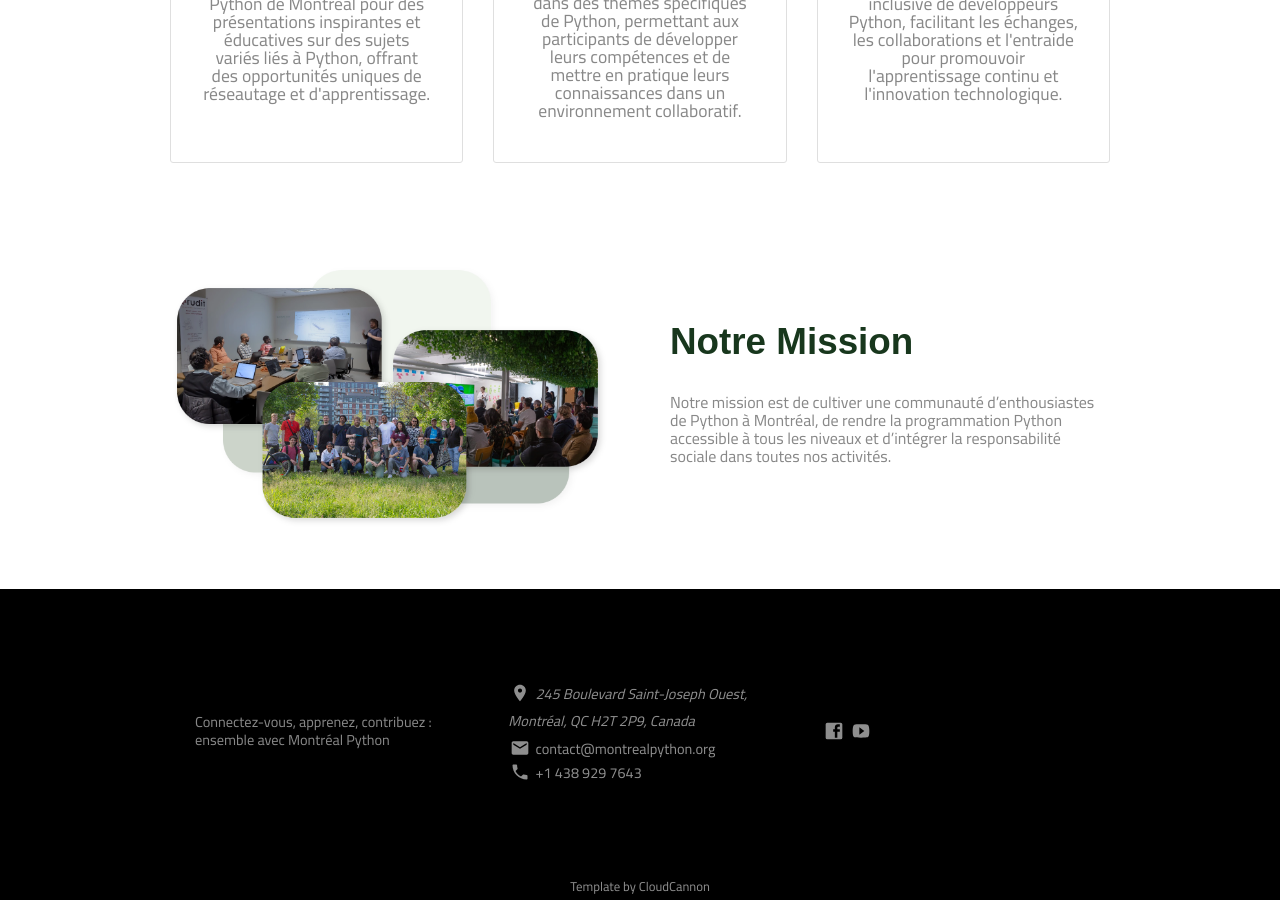
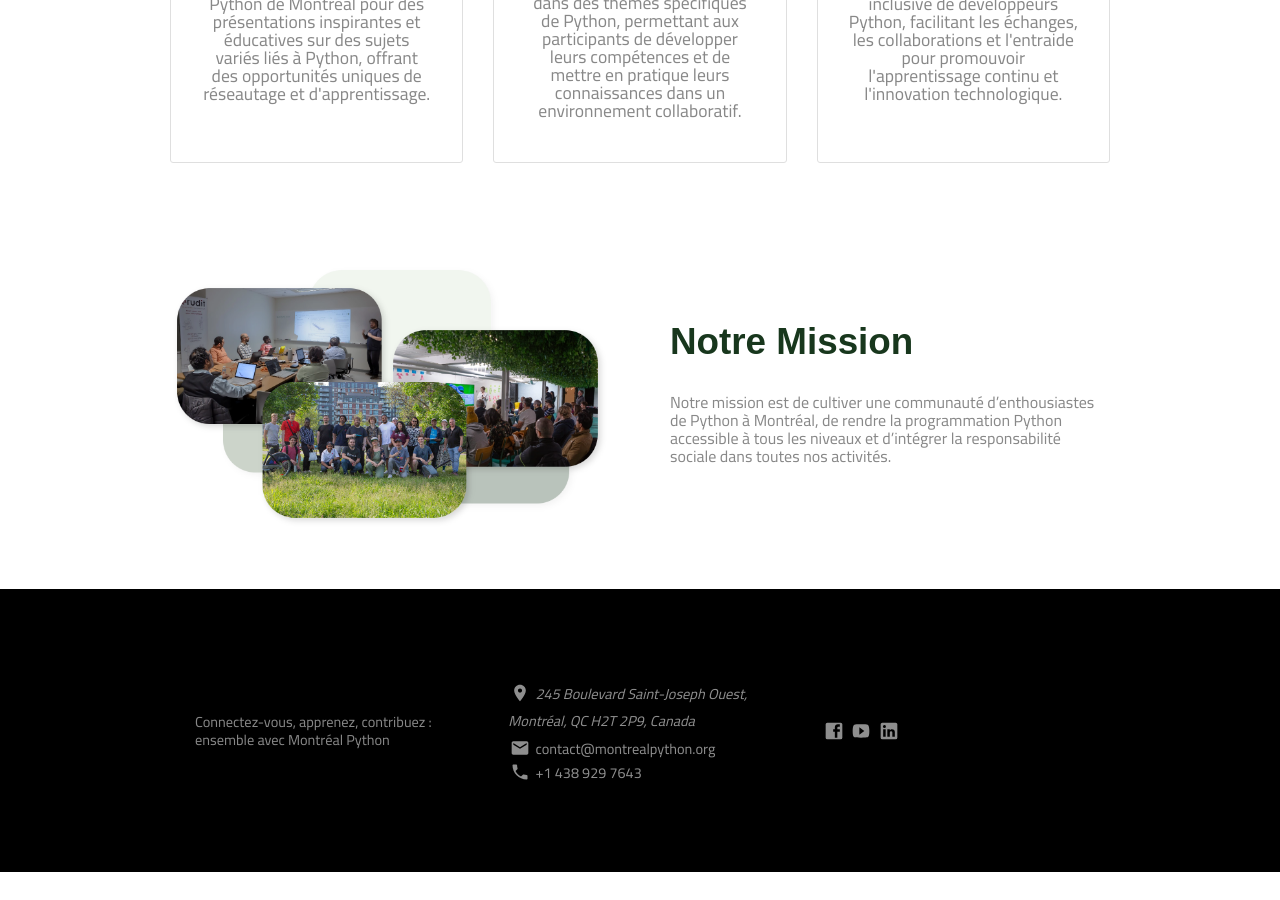
Before and after one commit to mtlpy/mtlpy.github.io, a Jekyll site: the page built from index.html, in a window 1280 px wide and 900 px high, scrolled down 909 px. Built offline with Jekyll 4.4.1, drawn with Linux system fonts in a browser that asks for light colours; nearby versions of some CDN libraries; some web fonts are replaced; after the commit the page ends 1781 px from its top, so only the background shows below that.

Commit message:
Create CNAME

```diff
--- /dev/null
+++ b/CNAME
@@ -0,0 +1 @@
+montrealpython.org
--- a/_data/company.yml
+++ b/_data/company.yml
@@ -5,3 +5,4 @@
 email: contact@montrealpython.org
 facebook: montrealpython
 youtube: MontrealPython
+linkedin: montr-al-python
--- a/_layouts/default.html
+++ b/_layouts/default.html
@@ -38,7 +38,7 @@
 
 				<div class="contact">
 					<address>
-						<a href="https://www.google.com/maps/place/{{ site.data.company.address | url_encode }}">
+						<a  target="_blank" href="https://www.google.com/maps/place/{{ site.data.company.address | url_encode }}">
 							{% include icons/footer.html icon="place" %} {{ site.data.company.address }}
 						</a>
 					</address>
@@ -56,28 +56,28 @@
 
 				<div class="sharing">
 					{% if site.data.company.facebook %}
-						<a class="facebook" href="https://www.facebook.com/{{ site.data.company.facebook }}">
+						<a class="facebook" target="_blank" href="https://www.facebook.com/{{ site.data.company.facebook }}">
 							{% include icons/social-media.html social_icon="facebook" %}
 						</a>
 					{% endif %}
 					{% if site.data.company.twitter %}
-						<a class="twitter" href="https://twitter.com/{{ site.data.company.twitter }}">
+						<a class="twitter" target="_blank" href="https://twitter.com/{{ site.data.company.twitter }}">
 							{% include icons/social-media.html social_icon="twitter" %}
 						</a>
 					{% endif %}
 					{% if site.data.company.youtube %}
-						<a class="youtube" href="https://youtube.com/{{ site.data.company.youtube }}">
+						<a class="youtube" target="_blank" href="https://youtube.com/{{ site.data.company.youtube }}">
 							{% include icons/social-media.html social_icon="youtube" %}
+						</a>
+					{% endif %}
+					{% if site.data.company.linkedin %}
+						<a class="linkedin" target="_blank" href="https://linkedin.com/company/{{ site.data.company.linkedin }}">
+							{% include icons/social-media.html social_icon="linkedin" %}
 						</a>
 					{% endif %}
 				</div>
 			</div>
 		</footer>
-		<p class="copyright">
-			<a href="https://cloudcannon.com/">
-				Template by CloudCannon
-			</a>
-		</p>
 		<script src="https://ajax.googleapis.com/ajax/libs/jquery/3.1.0/jquery.min.js"></script>
 		<script type="text/javascript">
 			$('a[href*=\\#]').on('click', function(event){
```
